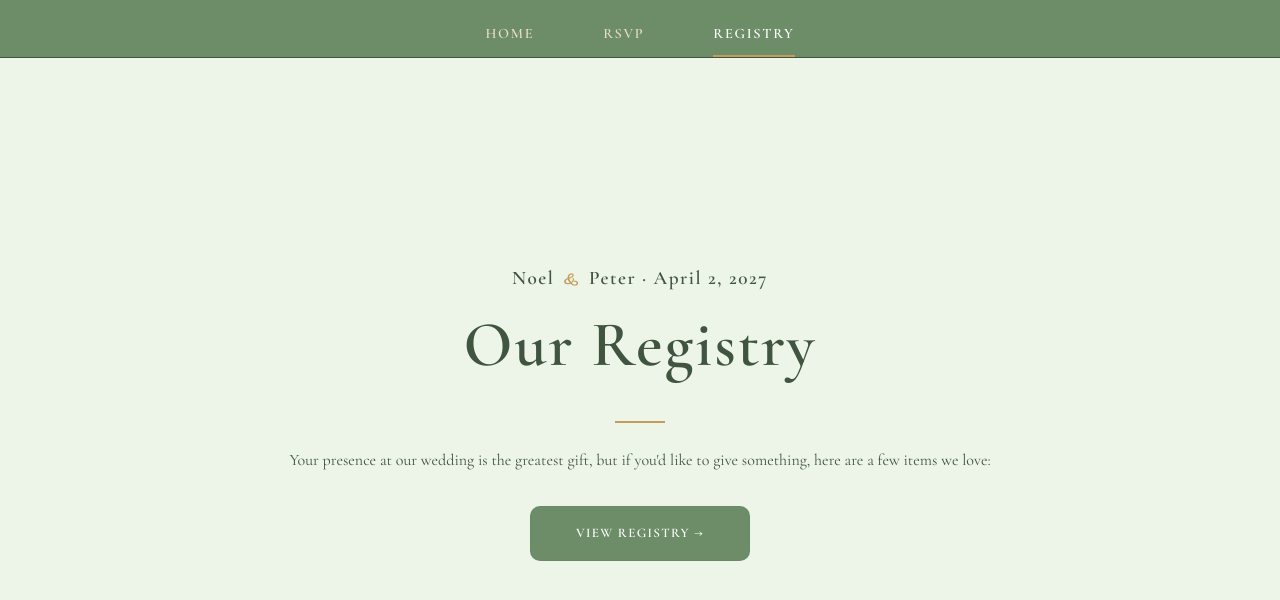
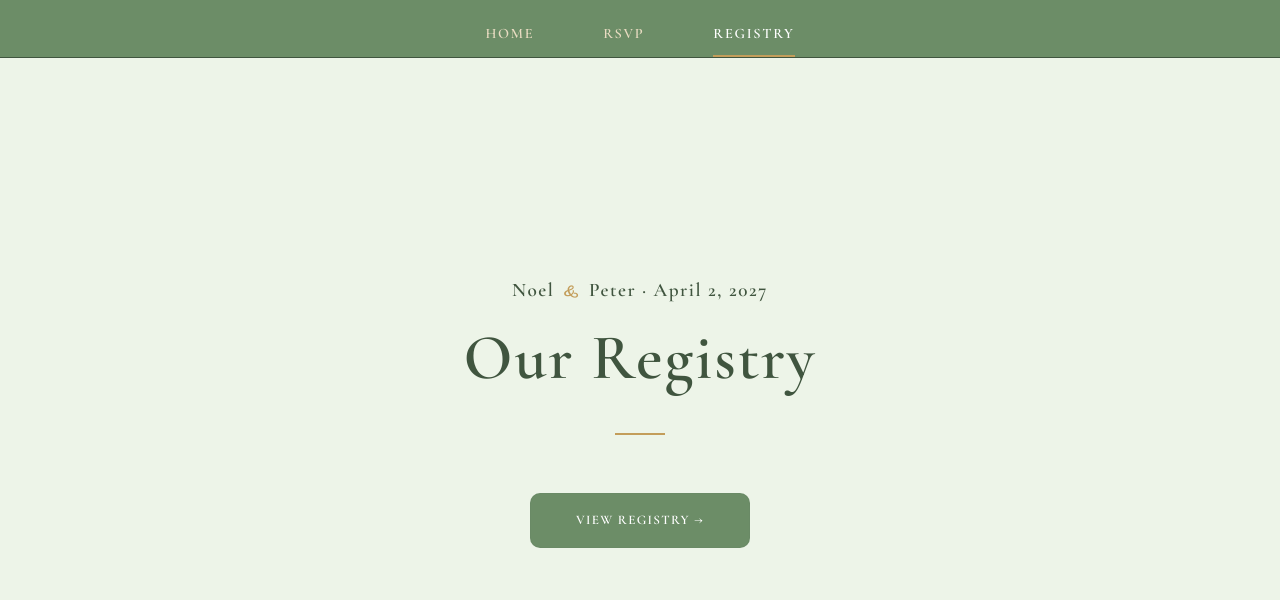
Before and after one commit to claireholmann/noelandpeter, a React (Vite) app: page /registry in a window 1280 px wide. Shown: the top 600 px of the page. Built offline with nearby package versions, Linux system fonts and the light colour scheme; a web font is replaced by a local one.

Commit message:
removed text

```diff
--- a/src/pages/Registry.jsx
+++ b/src/pages/Registry.jsx
@@ -16,11 +16,6 @@ function Registry() {
         <h1 className="page-hero-title">Our Registry</h1>
         <div className="page-hero-divider" />
         <div className="registry-content">
-          <p className="registry-intro">
-            Your presence at our wedding is the greatest gift, but if you'd like to give something,
-            here are a few items we love:
-          </p>
-
           <div className="registry-grid">
             {registries.map((registry, idx) => (
               <a
```
